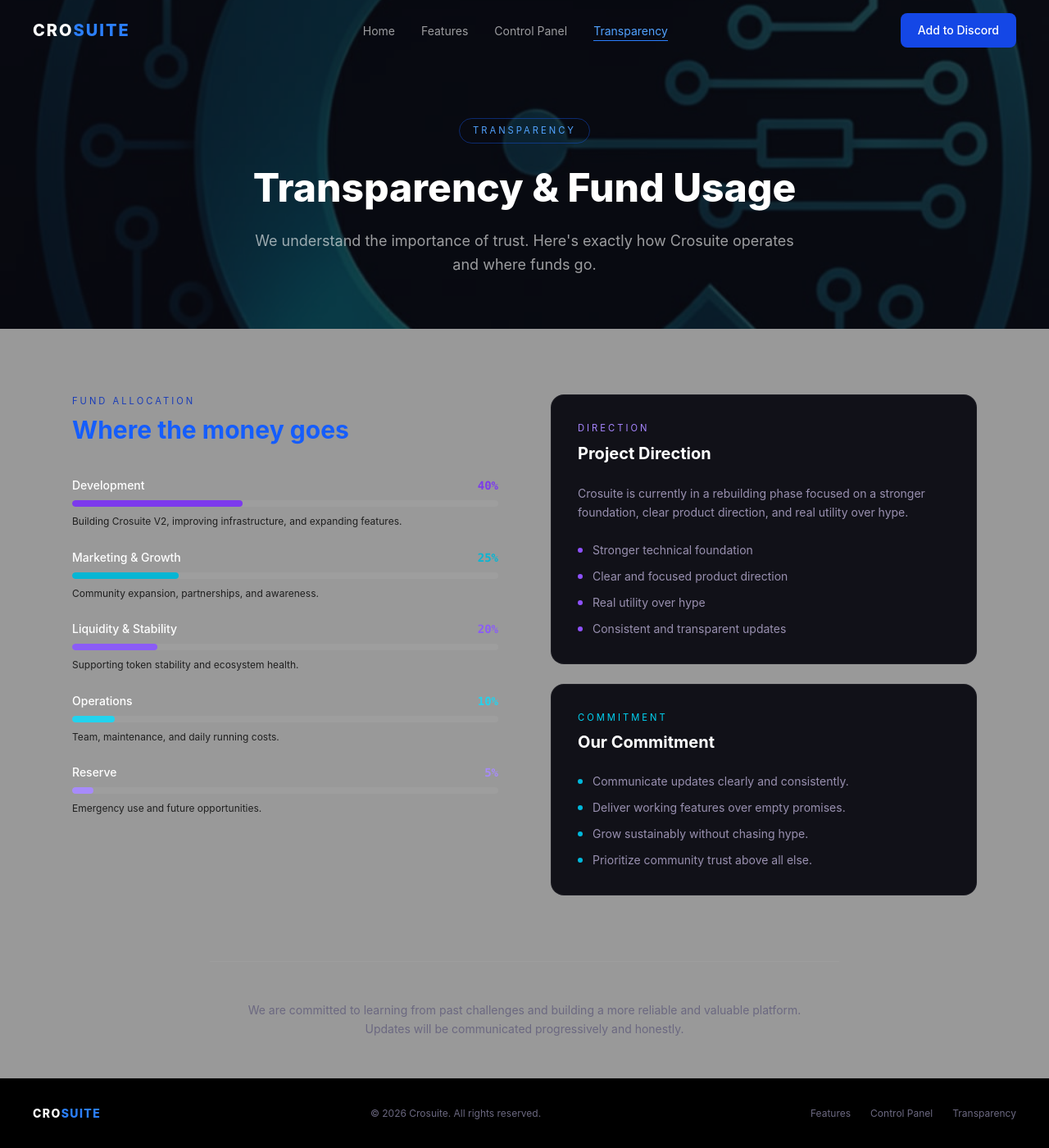
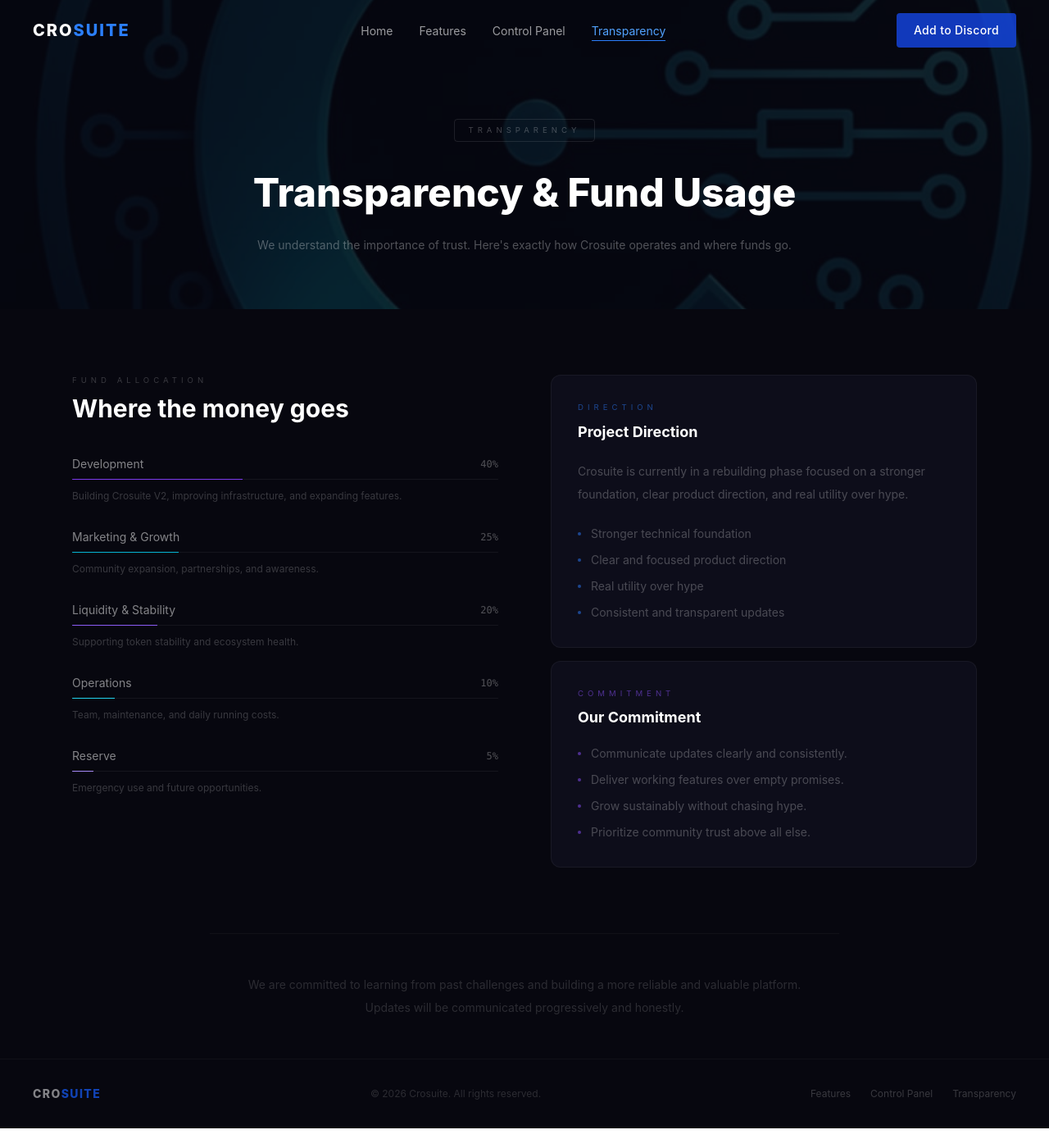
Before and after one commit to Cr4N31/crosuite, a React (Vite) app: page /transparency in a window 1280 px wide. Shown: the whole page at 82% size. After the commit the page ends 1376 px from the top, so only its background shows below. Built offline with nearby package versions, Linux system fonts and the light colour scheme.

Commit message:
Updated UI

```diff
--- a/src/components/layout/Footer.jsx
+++ b/src/components/layout/Footer.jsx
@@ -1,13 +1,21 @@
+import { Link } from "react-router-dom"
+
 function Footer() {
   return (
-    <footer className="border-t border-white/5 py-8 px-10 flex flex-col md:flex-row items-center justify-between gap-4 bg-black">
-      <div className="font-syne font-extrabold text-sm tracking-widest text-white">
-        CRO<span className="text-blue-500">SUITE</span>
+    <footer className="border-t border-white/[0.04] py-8 px-10 flex flex-col md:flex-row items-center justify-between gap-4 bg-[#07070f]">
+      <div className="font-syne font-extrabold text-sm tracking-widest text-white/50">
+        CRO<span className="text-blue-600/70">SUITE</span>
       </div>
-      <p className="text-[#6b6880] text-xs">© {new Date().getFullYear()} Crosuite. All rights reserved.</p>
+      <p className="text-white/15 text-xs">© {new Date().getFullYear()} Crosuite. All rights reserved.</p>
       <div className="flex gap-6">
-        {["Features", "Control Panel", "Transparency"].map((item) => (
-          <a key={item} href="#" className="text-[#6b6880] text-xs hover:text-white transition-colors">{item}</a>
+        {[
+          { label: "Features", path: "/features" },
+          { label: "Control Panel", path: "/control-panel" },
+          { label: "Transparency", path: "/transparency" },
+        ].map((item) => (
+          <Link key={item.label} to={item.path} className="text-white/20 text-xs hover:text-white/40 transition-colors">
+            {item.label}
+          </Link>
         ))}
       </div>
     </footer>
--- a/src/components/ui/Button.jsx
+++ b/src/components/ui/Button.jsx
@@ -1,9 +1,9 @@
 function Button({ variant = "primary", children, className = "", ...props }) {
-  const base = "font-medium rounded-lg px-5 py-2.5 text-sm transition-all duration-200 cursor-pointer border"
+  const base = "font-medium rounded-sm px-5 py-2.5 text-sm transition-all duration-200 cursor-pointer border tracking-wide"
 
   const variants = {
-    primary: "bg-blue-700 text-white border-transparent hover:bg-blue-800",
-    outline: "bg-transparent text-blue-600 border-blue-800/40 hover:bg-blue-900/20",
+    primary: "bg-blue-700/80 text-white border-blue-800/50 hover:bg-blue-700",
+    outline: "bg-transparent text-white/40 border-white/10 hover:text-white/70 hover:border-white/20",
   }
 
   return (
--- a/src/components/ui/CommandBlock.jsx
+++ b/src/components/ui/CommandBlock.jsx
@@ -1,16 +1,14 @@
 function CommandBlock({ command, description, steps }) {
   return (
-    <div className="bg-[#111118] border border-white/5 rounded-xl p-5 hover:border-blue-600/40 transition-all duration-300">
-      <div className="flex items-start justify-between gap-4 mb-3">
-        <code className="text-blue-400 font-mono text-sm font-semibold bg-blue-900/20 px-3 py-1 rounded-lg">
-          {command}
-        </code>
-      </div>
-      <p className="text-[#9990b0] text-sm leading-relaxed mb-4">{description}</p>
-      <ol className="flex flex-col gap-1.5">
+    <div className="bg-[#0d0d1a] border border-white/[0.05] rounded-xl p-5 hover:border-blue-900/30 transition-all duration-300">
+      <code className="text-blue-400/70 font-mono text-xs bg-blue-950/30 px-2.5 py-1 rounded-sm inline-block mb-3">
+        {command}
+      </code>
+      <p className="text-white/25 text-xs leading-loose mb-4">{description}</p>
+      <ol className="flex flex-col gap-2">
         {steps.map((step, i) => (
-          <li key={i} className="flex items-center gap-2.5 text-xs text-[#6b6880]">
-            <span className="w-4 h-4 rounded-full bg-blue-900/40 text-blue-400 flex items-center justify-center text-[10px] font-bold shrink-0">
+          <li key={i} className="flex items-center gap-2.5 text-xs text-white/20">
+            <span className="w-4 h-4 rounded-sm bg-violet-950/60 text-violet-400/60 flex items-center justify-center text-[10px] font-bold shrink-0">
               {i + 1}
             </span>
             {step}
--- a/src/components/ui/FundBar.jsx
+++ b/src/components/ui/FundBar.jsx
@@ -1,17 +1,17 @@
 function FundBar({ label, percentage, desc, color }) {
   return (
-    <div className="mb-6" data-aos="fade-up">
+    <div className="mb-7" data-aos="fade-up">
       <div className="flex items-center justify-between mb-2">
-        <span className="text-sm font-medium text-white">{label}</span>
-        <span className="text-sm font-mono font-bold" style={{ color }}>{percentage}%</span>
+        <span className="text-sm text-white/50">{label}</span>
+        <span className="text-xs font-mono text-white/30">{percentage}%</span>
       </div>
-      <div className="w-full h-2 bg-white/5 rounded-full overflow-hidden mb-2">
+      <div className="w-full h-px bg-white/[0.06] rounded-full overflow-hidden mb-2">
         <div
-          className="h-full rounded-full transition-all duration-700"
+          className="h-full transition-all duration-700"
           style={{ width: `${percentage}%`, background: color }}
         />
       </div>
-      <p className="text-xs text-black/80 leading-relaxed">{desc}</p>
+      <p className="text-xs text-white/20 leading-loose">{desc}</p>
     </div>
   )
 }
--- a/src/pages/Transparency.jsx
+++ b/src/pages/Transparency.jsx
@@ -3,32 +3,35 @@
 import FundBar from "../components/ui/FundBar"
 import { fundAllocation, commitments, directions } from "../data/fundAllocation"
 import bg from "../../public/assets/Crosuit bg 4.jpeg"
+
 function Transparency() {
   return (
-    <main className="bg-black/40 text-white min-h-screen">
+    <main className="bg-[#07070f] text-white min-h-screen">
       <Navbar />
 
-      {/* Page Hero */}
-      <section className="relative pt-36 pb-16 px-6 text-center" style={{ backgroundImage: `url('${bg}')`, backgroundSize: "cover", backgroundPosition: "center" }} data-aos="fade-up">
-        <div className="absolute inset-0 bg-[#0a0a0f]/75" />
+      <section
+        className="relative pt-36 pb-16 px-6 text-center"
+        style={{ backgroundImage: `url('${bg}')`, backgroundSize: "cover", backgroundPosition: "center" }}
+        data-aos="fade-up"
+      >
+        <div className="absolute inset-0 bg-[#07070f]/85" />
         <div className="relative z-10 max-w-2xl mx-auto">
-          <span className="inline-block text-[0.7rem] tracking-[3px] uppercase text-blue-400 border border-blue-600/40 px-4 py-1.5 rounded-full mb-6">
+          <span className="inline-block text-[0.6rem] tracking-[5px] uppercase text-white/25 border border-white/10 px-4 py-1.5 rounded-sm mb-8">
             Transparency
           </span>
-          <h1 className="font-syne font-extrabold text-5xl leading-tight mb-5">
+          <h1 className="font-syne font-extrabold text-5xl leading-tight mb-5 text-white">
             Transparency & Fund Usage
           </h1>
-          <p className="text-white/60 text-lg leading-relaxed">
+          <p className="text-white/30 text-sm leading-loose">
             We understand the importance of trust. Here's exactly how Crosuite operates and where funds go.
           </p>
         </div>
       </section>
 
-      {/* Fund Allocation */}
       <section className="py-20 px-6 max-w-6xl mx-auto grid grid-cols-1 lg:grid-cols-2 gap-16 items-start" data-aos="fade-up">
         <div>
-          <p className="text-[0.7rem] tracking-[3px] uppercase text-blue-800 mb-2">Fund Allocation</p>
-          <h2 className="font-syne font-bold text-3xl text-blue-600 mb-10">Where the money goes</h2>
+          <p className="text-[0.6rem] tracking-[5px] uppercase text-white/20 mb-2">Fund Allocation</p>
+          <h2 className="font-syne font-bold text-3xl text-white mb-10">Where the money goes</h2>
           {fundAllocation.map((item) => (
             <FundBar
               key={item.label}
@@ -40,33 +43,31 @@
           ))}
         </div>
 
-        <div className="flex flex-col gap-6">
-          {/* Project Direction */}
-          <div className="bg-[#111118] border border-white/5 rounded-2xl p-8">
-            <p className="text-[0.7rem] tracking-[3px] uppercase text-violet-400 mb-2">Direction</p>
-            <h3 className="font-syne font-bold text-xl text-white mb-6">Project Direction</h3>
-            <p className="text-[#9990b0] text-sm leading-relaxed mb-6">
+        <div className="flex flex-col gap-4">
+          <div className="bg-[#0d0d1a] border border-white/[0.05] rounded-xl p-8">
+            <p className="text-[0.6rem] tracking-[5px] uppercase text-blue-500/50 mb-2">Direction</p>
+            <h3 className="font-syne font-bold text-lg text-white mb-5">Project Direction</h3>
+            <p className="text-white/25 text-sm leading-loose mb-6">
               Crosuite is currently in a rebuilding phase focused on a stronger foundation,
               clear product direction, and real utility over hype.
             </p>
             <ul className="flex flex-col gap-3">
               {directions.map((item) => (
-                <li key={item} className="flex items-center gap-3 text-sm text-[#9990b0]">
-                  <span className="w-1.5 h-1.5 rounded-full bg-violet-500 shrink-0" />
+                <li key={item} className="flex items-center gap-3 text-sm text-white/25">
+                  <span className="w-1 h-1 rounded-full bg-blue-500/50 shrink-0" />
                   {item}
                 </li>
               ))}
             </ul>
           </div>
 
-          {/* Commitment */}
-          <div className="bg-[#111118] border border-white/5 rounded-2xl p-8">
-            <p className="text-[0.7rem] tracking-[3px] uppercase text-cyan-400 mb-2">Commitment</p>
-            <h3 className="font-syne font-bold text-xl text-white mb-6">Our Commitment</h3>
+          <div className="bg-[#0d0d1a] border border-white/[0.05] rounded-xl p-8">
+            <p className="text-[0.6rem] tracking-[5px] uppercase text-violet-500/50 mb-2">Commitment</p>
+            <h3 className="font-syne font-bold text-lg text-white mb-5">Our Commitment</h3>
             <ul className="flex flex-col gap-3">
               {commitments.map((item) => (
-                <li key={item} className="flex items-center gap-3 text-sm text-[#9990b0]">
-                  <span className="w-1.5 h-1.5 rounded-full bg-cyan-500 shrink-0" />
+                <li key={item} className="flex items-center gap-3 text-sm text-white/25">
+                  <span className="w-1 h-1 rounded-full bg-violet-500/50 shrink-0" />
                   {item}
                 </li>
               ))}
@@ -75,9 +76,8 @@
         </div>
       </section>
 
-      {/* Bottom note */}
-      <section className="py-12 px-6 max-w-3xl mx-auto text-center border-t border-white/5">
-        <p className="text-[#6b6880] text-sm leading-relaxed">
+      <section className="py-12 px-6 max-w-3xl mx-auto text-center border-t border-white/[0.04]">
+        <p className="text-white/15 text-sm leading-loose">
           We are committed to learning from past challenges and building a more reliable and valuable platform.
           Updates will be communicated progressively and honestly.
         </p>
```
Also changed, not shown: src/pages/ControlPanel.jsx (+20 -20 lines), src/pages/Features.jsx (+35 -44 lines), src/pages/Home.jsx (+28 -34 lines).
